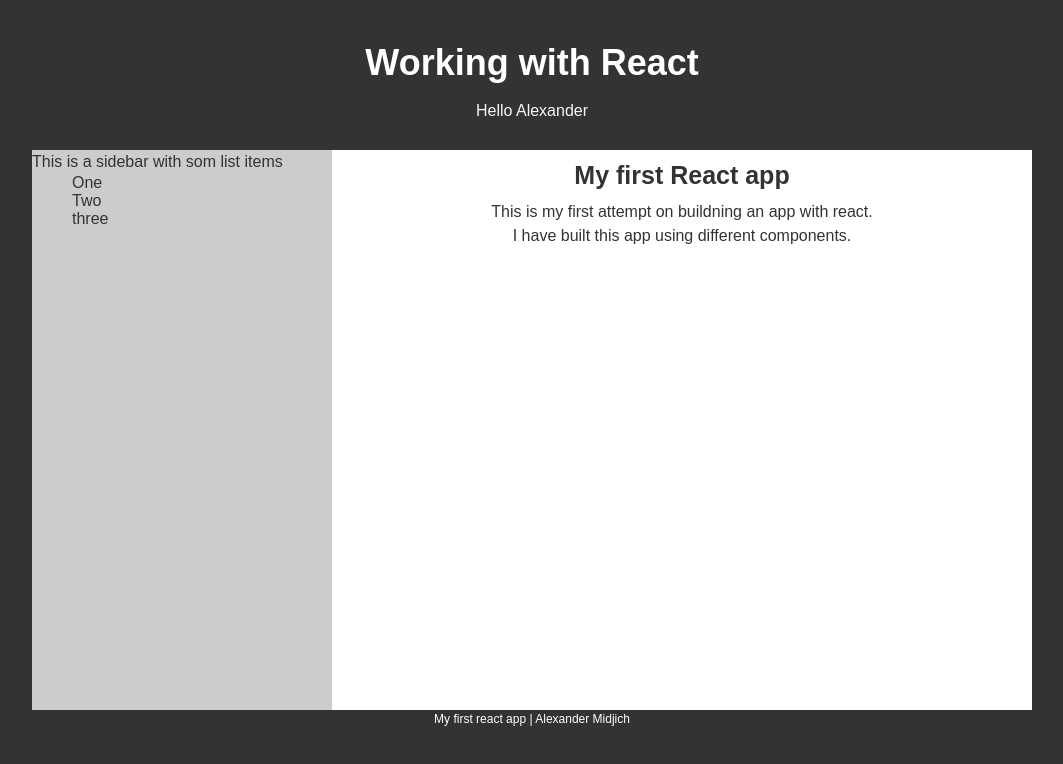
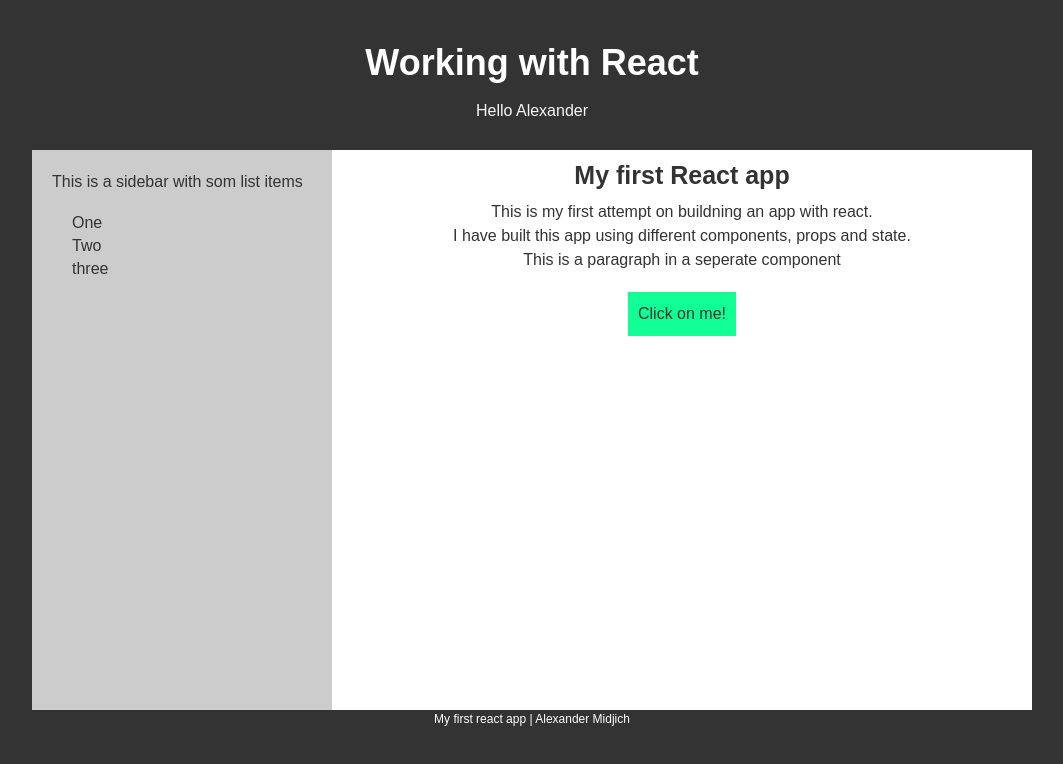
Before and after one commit to AlexMidjich/my_first_react_app, a React (Create React App) app: page / in a window 1280 px wide. Shown: the top 764 px of the page, without its empty margins (108-1171 px from the left). Built offline with nearby package versions, Linux system fonts and the light colour scheme; the HTML template or start-up script is replaced by a standard one.

Commit message:
Worked with props children

```diff
--- a/src/App.css
+++ b/src/App.css
@@ -26,6 +26,15 @@ p{
  color: #333333;
  font-size: 16px;
  line-height: 150%;
+}
+button{
+ margin: 20px;
+ padding: 10px;
+ border: none;
+ background-color: #12FF96;
+}
+button:hover{
+ background-color: #FF0000;
 }
 
 .header{
@@ -59,8 +68,12 @@ p{
  color: #333333;
  list-style-type: none;
 }
+#sidebar ul li{
+ padding-bottom: 5px;
+}
 #sidebar p {
  color: #333333;
+ padding: 20px;
 }
 
 #maincontent{
--- a/src/App.js
+++ b/src/App.js
@@ -24,6 +24,6 @@ const object = {
  greeting : 'Hello',
  name : 'Alexander'
 };
-//const isVisible = true;
+
 
 export default App;
--- a/src/components/Content.js
+++ b/src/components/Content.js
@@ -1,12 +1,28 @@
 import React, { Component } from 'react';
+import Paragraph from './Paragraph';
 
 class Content extends Component {
+ state = {
+  text: 'myText',
+  toggle: true
+ };
+ actionClick = () => {
+  this.setState({ toggle: !this.state.toggle})
+ }
   render() {
+   const renderText = this.state.toggle ? null : 'Hello! I only show up when you press the button.';
+   const renderButtonText = this.state.toggle ? 'Click on me!' : 'Click on me again!'
     return (
+
       <div id="maincontent">
        <h2>{this.props.title}</h2>
        <p>This is my first attempt on buildning an app with react.</p>
-       <p>I have built this app using different components.</p>
+       <p>I have built this app using different components, props and state.</p>
+       <Paragraph />
+       <button onClick={ this.actionClick }>
+        <p>{ renderButtonText }</p>
+       </button>
+       { renderText }
       </div>
     );
   }
--- /dev/null
+++ b/src/components/Paragraph.js
@@ -0,0 +1,11 @@
+import React, { Component } from 'react';
+
+class Paragraph extends Component {
+ render(){
+  return(
+    <p>This is a paragraph in a seperate component</p>
+  );
+ }
+}
+
+export default Paragraph;
```
Also changed, not shown: src/components/Button.js (added, +11 -0 lines).
